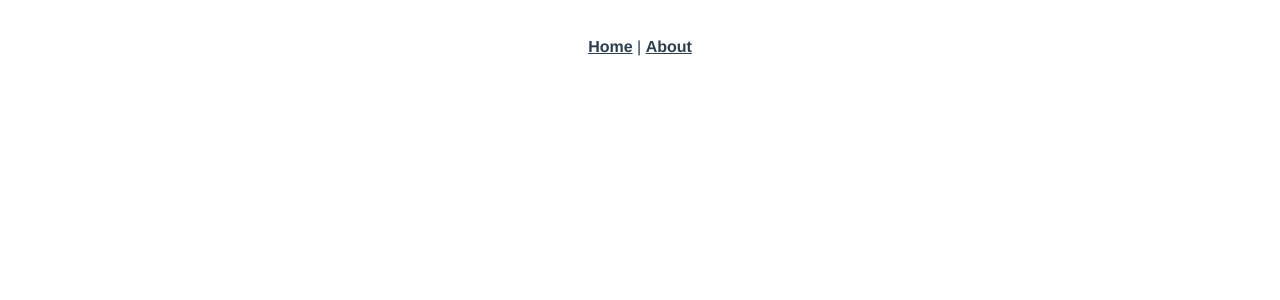
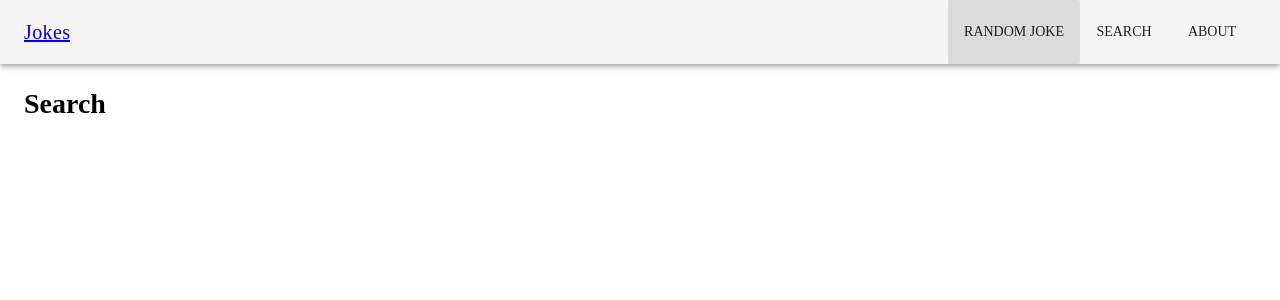
Before and after one commit to marclevetin/vue-jokes, a Vue app: page /joke in a window 1280 px wide. Shown: the top 300 px of the page. Built offline with nearby package versions, Linux system fonts and the light colour scheme.

Commit message:
Added vuetify.  Got router basics working

```diff
--- a/package.json
+++ b/package.json
@@ -10,6 +10,7 @@
   "dependencies": {
     "vue": "^2.5.17",
     "vue-router": "^3.0.1",
+    "vuetify": "^1.3.15",
     "vuex": "^3.0.1"
   },
   "devDependencies": {
--- a/public/index.html
+++ b/public/index.html
@@ -6,6 +6,8 @@
     <meta name="viewport" content="width=device-width,initial-scale=1.0">
     <link rel="icon" href="<%= BASE_URL %>favicon.ico">
     <title>vue-jokes</title>
+    <link rel="stylesheet" href="https://fonts.googleapis.com/css?family=Roboto:100,300,400,500,700,900">
+    <link rel="stylesheet" href="https://fonts.googleapis.com/css?family=Material+Icons">
   </head>
   <body>
     <noscript>
--- a/src/App.vue
+++ b/src/App.vue
@@ -1,31 +1,24 @@
 <template>
-  <div id="app">
-    <div id="nav">
-      <router-link to="/">Home</router-link> |
-      <router-link to="/about">About</router-link>
-    </div>
-    <router-view />
+<div>
+  <navbar></navbar>
+  <v-content transition="slide-x-transition">
+    <v-container fluid>
+      <router-view></router-view>
+    </v-container>
+  </v-content>
+  <v-footer app></v-footer>
   </div>
 </template>
 
-<style>
-#app {
-  font-family: "Avenir", Helvetica, Arial, sans-serif;
-  -webkit-font-smoothing: antialiased;
-  -moz-osx-font-smoothing: grayscale;
-  text-align: center;
-  color: #2c3e50;
-}
-#nav {
-  padding: 30px;
-}
+<script>
+import Navbar from '@/components/Navbar';
 
-#nav a {
-  font-weight: bold;
-  color: #2c3e50;
-}
+export default {
+  name: 'App',
+  components: {
+    Navbar
+  }
+};
+</script>
 
-#nav a.router-link-exact-active {
-  color: #42b983;
-}
-</style>
+<style></style>
--- /dev/null
+++ b/src/components/Navbar.vue
@@ -0,0 +1,53 @@
+<template>
+  <span>
+    <v-navigation-drawer app v-model="drawer" class="blue" disable-resize-watcher temporary>
+      <v-list class="pt-0" dense>
+        <v-divider></v-divider>
+
+        <v-list-tile v-for="item in items" :key="item.title" @click>
+          <v-list-tile-action>
+            <v-icon>{{ item.icon }}</v-icon>
+          </v-list-tile-action>
+
+          <v-list-tile-content>
+            <router-link :to="item.url">
+              <v-list-tile-title>{{ item.title }}</v-list-tile-title>
+            </router-link>
+          </v-list-tile-content>
+        </v-list-tile>
+      </v-list>
+    </v-navigation-drawer>
+    <v-toolbar>
+      <v-toolbar-side-icon
+        class="hidden-md-and-up"
+        @click="drawer = !drawer">
+      </v-toolbar-side-icon>
+      <router-link to="/">
+        <v-toolbar-title>{{appTitle}}</v-toolbar-title>
+      </router-link>
+      <v-spacer></v-spacer>
+      <v-toolbar-items class="hidden-sm-and-down">
+        <v-btn flat v-for="item in items" :key="item.title" :to="item.url">{{item.title}}</v-btn>
+      </v-toolbar-items>
+    </v-toolbar>
+  </span>
+</template>
+
+<script>
+export default {
+  name: "Navbar",
+  data() {
+    return {
+      appTitle: "Jokes",
+      drawer: false,
+      items: [
+        { title: "Random Joke", url: "/joke" },
+        { title: "Search", url: "/search"},
+        { title: "About", url: "/about"}
+      ]
+    };
+  }
+};
+</script>
+
+<style scoped></style>
--- a/src/main.js
+++ b/src/main.js
@@ -1,7 +1,9 @@
 import Vue from "vue";
 import App from "./App.vue";
+import "./plugins/vuetify.js";
 import router from "./router";
 import store from "./store";
+
 
 Vue.config.productionTip = false;
 
--- /dev/null
+++ b/src/plugins/vuetify.js
@@ -0,0 +1,7 @@
+import Vue from 'vue';
+import Vuetify from 'vuetify';
+import 'vuetify/dist/vuetify.min.css';
+
+Vue.use(Vuetify, {
+    iconfont: 'md'
+});
--- a/src/router.js
+++ b/src/router.js
@@ -1,6 +1,8 @@
 import Vue from "vue";
 import Router from "vue-router";
 import Home from "./views/Home.vue";
+import Search from "./views/Search.vue";
+import About from "./views/About.vue";
 
 Vue.use(Router);
 
@@ -21,6 +23,16 @@ export default new Router({
       // which is lazy-loaded when the route is visited.
       component: () =>
         import(/* webpackChunkName: "about" */ "./views/About.vue")
+    },
+    {
+      path: "/search",
+      name: "search",
+      component: Search
+    },
+    {
+      path: "/joke",
+      name: "joke",
+      component: Search
     }
   ]
 });
--- /dev/null
+++ b/src/views/Search.vue
@@ -0,0 +1,3 @@
+<template>
+  <div class="about"><h1>Search</h1></div>
+</template>
--- /dev/null
+++ b/vue.config.js
@@ -0,0 +1,6 @@
+module.exports = {
+    // options...
+    devServer: {
+        disableHostCheck: true
+    }
+}
```
Also changed, not shown: 1 other file (tests, documents, lock files or other folders).
